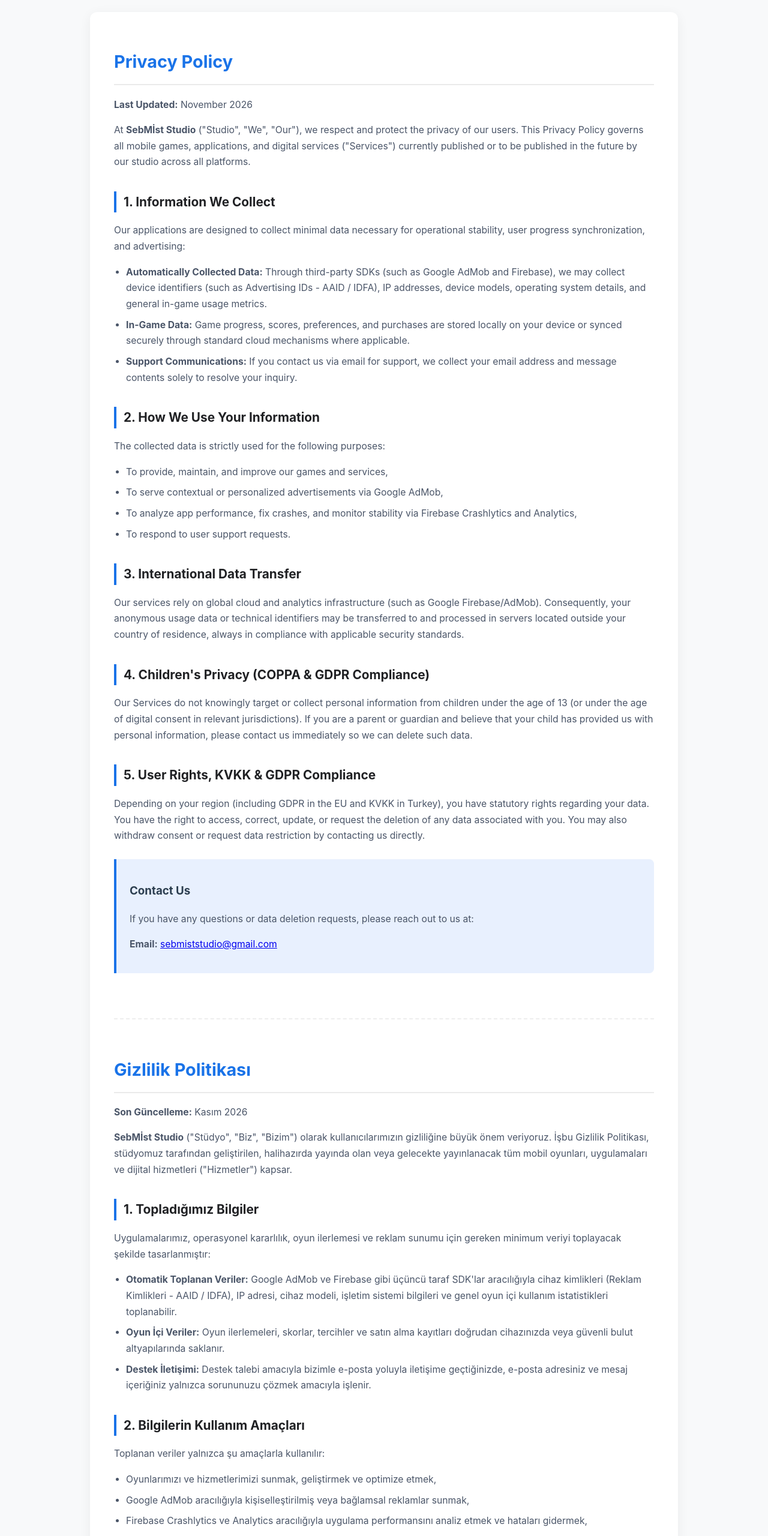
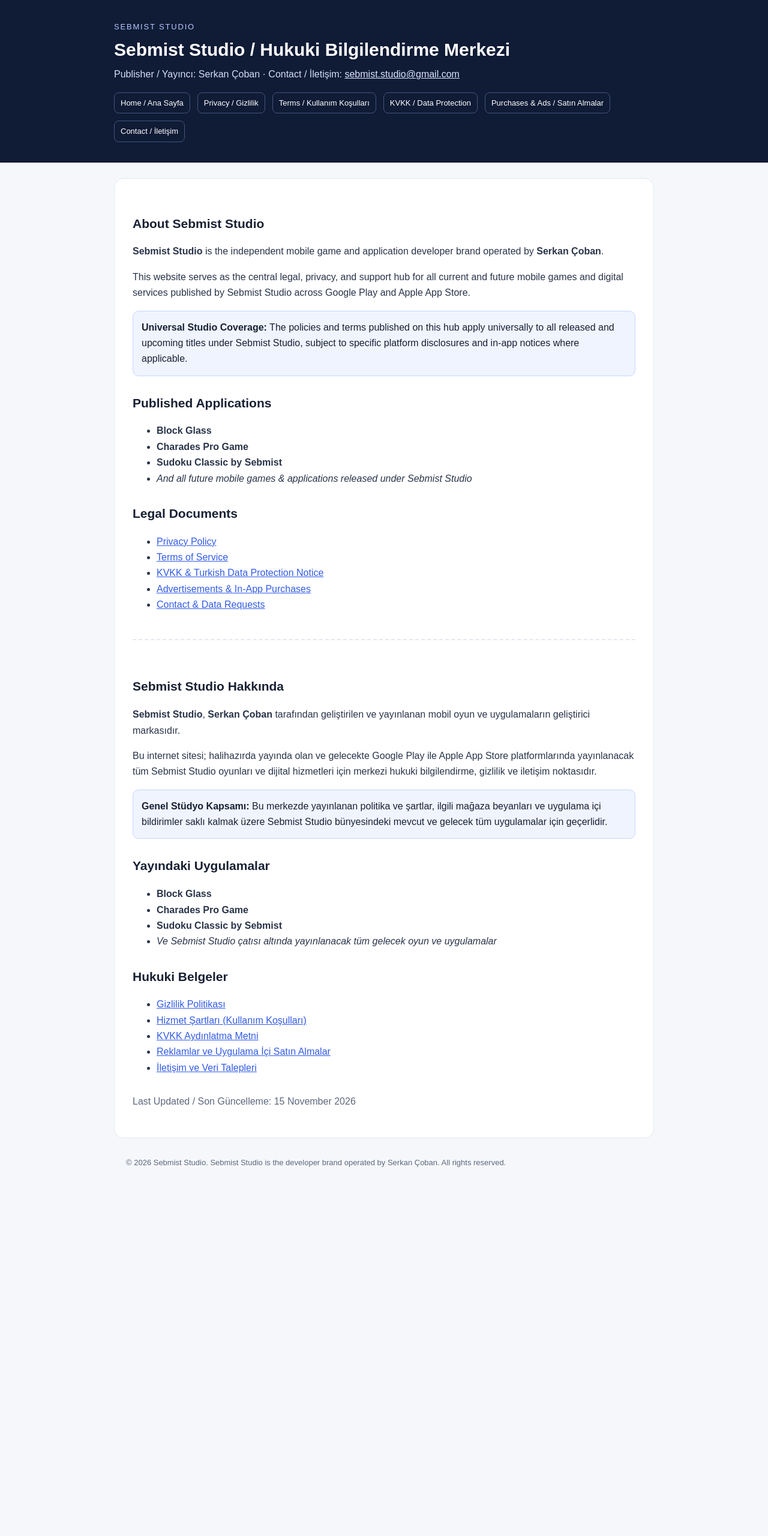
Before and after one commit to serata3434-prog/blockglass-site, a plain HTML site: page index.html in a window 1280 px wide. Shown: the top 2560 px of the page at 60% size. After the commit the page ends 1978 px from the top, so only its background shows below. Drawn offline with Linux system fonts and the light colour scheme.

Commit message:
Add files via upload

```diff
--- a/index.html
+++ b/index.html
@@ -1,109 +1,84 @@
-<!DOCTYPE html>
+<!doctype html>
 <html lang="en">
 <head>
-    <meta charset="UTF-8">
-    <meta name="viewport" content="width=device-width, initial-scale=1.0">
-    <title>SebMİst Studio - Privacy Policy / Gizlilik Politikası</title>
-    <style>
-        body { font-family: -apple-system, BlinkMacSystemFont, "Segoe UI", Roboto, sans-serif; line-height: 1.7; color: #2c3e50; background-color: #f8f9fa; margin: 0; padding: 20px; }
-        .container { max-width: 900px; margin: 0 auto; background: #ffffff; padding: 40px; border-radius: 12px; box-shadow: 0 4px 20px rgba(0,0,0,0.06); }
-        h1 { color: #1a73e8; border-bottom: 2px solid #eaeaea; padding-bottom: 12px; font-size: 1.8rem; }
-        h2 { color: #202124; margin-top: 35px; font-size: 1.3rem; border-left: 4px solid #1a73e8; padding-left: 12px; }
-        p, li { color: #4a5568; font-size: 0.98rem; }
-        ul { padding-left: 20px; margin-bottom: 20px; }
-        li { margin-bottom: 8px; }
-        .contact-box { background: #e8f0fe; border-left: 4px solid #1a73e8; padding: 18px 22px; margin: 25px 0; border-radius: 0 8px 8px 0; }
-        .lang-section { margin-bottom: 60px; border-bottom: 2px dashed #eee; padding-bottom: 50px; }
-        footer { text-align: center; margin-top: 50px; padding-top: 20px; border-top: 1px solid #eaeaea; font-size: 0.85rem; color: #718096; }
+<meta charset="utf-8">
+<meta name="viewport" content="width=device-width,initial-scale=1">
+<meta name="description" content="Sebmist Studio Official Legal Hub">
+<title>Sebmist Studio Legal Hub | Sebmist Studio</title>
+<style>:root{color-scheme:light;--bg:#f5f7fb;--ink:#172033;--muted:#5d687c;--line:#e3e8f0;--brand:#315be8}
+*{box-sizing:border-box}body{margin:0;background:var(--bg);color:var(--ink);font:16px/1.65 Arial,Helvetica,sans-serif}
+header{background:#101b36;color:#fff;padding:34px 20px}header .wrap,main,.foot{max-width:900px;margin:auto}
+.brand{font-size:13px;letter-spacing:.14em;text-transform:uppercase;color:#b8c8ff}
+h1{font-size:30px;line-height:1.2;margin:10px 0}header p{color:#d5def7;margin:8px 0 0}
+main{background:#fff;margin:26px auto;padding:30px;border:1px solid var(--line);border-radius:16px}
+h2{font-size:21px;margin:28px 0 8px}h3{font-size:17px;margin:20px 0 6px}
+p,li{color:#293449}a{color:var(--brand)}.notice{background:#f0f4ff;border:1px solid #c6d6ff;padding:14px;border-radius:10px}
+nav{display:flex;flex-wrap:wrap;gap:12px;margin-top:16px}nav a{color:#fff;text-decoration:none;border:1px solid #45557b;padding:6px 10px;border-radius:8px;font-size:13px}
+small,.muted{color:var(--muted)}footer{max-width:900px;margin:0 auto;padding:4px 20px 30px;color:var(--muted);font-size:13px}
+.lang{border-top:2px dashed var(--line);margin-top:44px;padding-top:32px}
 </style>
 </head>
 <body>
-<div class="container">
-
-    <!-- ENGLISH SECTION -->
-    <div class="lang-section">
-        <h1>Privacy Policy</h1>
-        <p><strong>Last Updated:</strong> November 2026</p>
-
-        <p>At <strong>SebMİst Studio</strong> ("Studio", "We", "Our"), we respect and protect the privacy of our users. This Privacy Policy governs all mobile games, applications, and digital services ("Services") currently published or to be published in the future by our studio across all platforms.</p>
-
-        <h2>1. Information We Collect</h2>
-        <p>Our applications are designed to collect minimal data necessary for operational stability, user progress synchronization, and advertising:</p>
+<header>
+  <div class="wrap">
+    <div class="brand">Sebmist Studio</div>
+    <h1>Sebmist Studio / Hukuki Bilgilendirme Merkezi</h1>
+    <p>Publisher / Yayıncı: Serkan Çoban · Contact / İletişim: <a style="color:#dbe5ff" href="mailto:sebmist.studio@gmail.com">sebmist.studio@gmail.com</a></p>
+    <nav>
+      <a href="index.html">Home / Ana Sayfa</a>
+      <a href="privacy-policy.html">Privacy / Gizlilik</a>
+      <a href="terms.html">Terms / Kullanım Koşulları</a>
+      <a href="kvkk.html">KVKK / Data Protection</a>
+      <a href="purchases.html">Purchases & Ads / Satın Almalar</a>
+      <a href="contact.html">Contact / İletişim</a>
+    </nav>
+  </div>
+</header>
+<main>
+  <section>
+    <h2>About Sebmist Studio</h2>
+<p><strong>Sebmist Studio</strong> is the independent mobile game and application developer brand operated by <strong>Serkan Çoban</strong>.</p>
+<p>This website serves as the central legal, privacy, and support hub for all current and future mobile games and digital services published by Sebmist Studio across Google Play and Apple App Store.</p>
+<div class="notice"><strong>Universal Studio Coverage:</strong> The policies and terms published on this hub apply universally to all released and upcoming titles under Sebmist Studio, subject to specific platform disclosures and in-app notices where applicable.</div>
+<h2>Published Applications</h2>
 <ul>
-            <li><strong>Automatically Collected Data:</strong> Through third-party SDKs (such as Google AdMob and Firebase), we may collect device identifiers (such as Advertising IDs - AAID / IDFA), IP addresses, device models, operating system details, and general in-game usage metrics.</li>
-            <li><strong>In-Game Data:</strong> Game progress, scores, preferences, and purchases are stored locally on your device or synced securely through standard cloud mechanisms where applicable.</li>
-            <li><strong>Support Communications:</strong> If you contact us via email for support, we collect your email address and message contents solely to resolve your inquiry.</li>
+  <li><strong>Block Glass</strong></li>
+  <li><strong>Charades Pro Game</strong></li>
+  <li><strong>Sudoku Classic by Sebmist</strong></li>
+  <li><em>And all future mobile games & applications released under Sebmist Studio</em></li>
 </ul>
-
-        <h2>2. How We Use Your Information</h2>
-        <p>The collected data is strictly used for the following purposes:</p>
+<h2>Legal Documents</h2>
 <ul>
-            <li>To provide, maintain, and improve our games and services,</li>
-            <li>To serve contextual or personalized advertisements via Google AdMob,</li>
-            <li>To analyze app performance, fix crashes, and monitor stability via Firebase Crashlytics and Analytics,</li>
-            <li>To respond to user support requests.</li>
+  <li><a href="privacy-policy.html">Privacy Policy</a></li>
+  <li><a href="terms.html">Terms of Service</a></li>
+  <li><a href="kvkk.html">KVKK & Turkish Data Protection Notice</a></li>
+  <li><a href="purchases.html">Advertisements & In-App Purchases</a></li>
+  <li><a href="contact.html">Contact & Data Requests</a></li>
 </ul>
-
-        <h2>3. International Data Transfer</h2>
-        <p>Our services rely on global cloud and analytics infrastructure (such as Google Firebase/AdMob). Consequently, your anonymous usage data or technical identifiers may be transferred to and processed in servers located outside your country of residence, always in compliance with applicable security standards.</p>
-
-        <h2>4. Children's Privacy (COPPA & GDPR Compliance)</h2>
-        <p>Our Services do not knowingly target or collect personal information from children under the age of 13 (or under the age of digital consent in relevant jurisdictions). If you are a parent or guardian and believe that your child has provided us with personal information, please contact us immediately so we can delete such data.</p>
-
-        <h2>5. User Rights, KVKK & GDPR Compliance</h2>
-        <p>Depending on your region (including GDPR in the EU and KVKK in Turkey), you have statutory rights regarding your data. You have the right to access, correct, update, or request the deletion of any data associated with you. You may also withdraw consent or request data restriction by contacting us directly.</p>
-
-        <div class="contact-box">
-            <h3>Contact Us</h3>
-            <p>If you have any questions or data deletion requests, please reach out to us at:</p>
-            <p><strong>Email:</strong> <a href="mailto:sebmiststudio@gmail.com">sebmiststudio@gmail.com</a></p>
-        </div>
-    </div>
-
-    <!-- TURKISH SECTION -->
-    <div>
-        <h1>Gizlilik Politikası</h1>
-        <p><strong>Son Güncelleme:</strong> Kasım 2026</p>
-
-        <p><strong>SebMİst Studio</strong> ("Stüdyo", "Biz", "Bizim") olarak kullanıcılarımızın gizliliğine büyük önem veriyoruz. İşbu Gizlilik Politikası, stüdyomuz tarafından geliştirilen, halihazırda yayında olan veya gelecekte yayınlanacak tüm mobil oyunları, uygulamaları ve dijital hizmetleri ("Hizmetler") kapsar.</p>
-
-        <h2>1. Topladığımız Bilgiler</h2>
-        <p>Uygulamalarımız, operasyonel kararlılık, oyun ilerlemesi ve reklam sunumu için gereken minimum veriyi toplayacak şekilde tasarlanmıştır:</p>
+  </section>
+  <section class="lang">
+    <h2>Sebmist Studio Hakkında</h2>
+<p><strong>Sebmist Studio</strong>, <strong>Serkan Çoban</strong> tarafından geliştirilen ve yayınlanan mobil oyun ve uygulamaların geliştirici markasıdır.</p>
+<p>Bu internet sitesi; halihazırda yayında olan ve gelecekte Google Play ile Apple App Store platformlarında yayınlanacak tüm Sebmist Studio oyunları ve dijital hizmetleri için merkezi hukuki bilgilendirme, gizlilik ve iletişim noktasıdır.</p>
+<div class="notice"><strong>Genel Stüdyo Kapsamı:</strong> Bu merkezde yayınlanan politika ve şartlar, ilgili mağaza beyanları ve uygulama içi bildirimler saklı kalmak üzere Sebmist Studio bünyesindeki mevcut ve gelecek tüm uygulamalar için geçerlidir.</div>
+<h2>Yayındaki Uygulamalar</h2>
 <ul>
-            <li><strong>Otomatik Toplanan Veriler:</strong> Google AdMob ve Firebase gibi üçüncü taraf SDK'lar aracılığıyla cihaz kimlikleri (Reklam Kimlikleri - AAID / IDFA), IP adresi, cihaz modeli, işletim sistemi bilgileri ve genel oyun içi kullanım istatistikleri toplanabilir.</li>
-            <li><strong>Oyun İçi Veriler:</strong> Oyun ilerlemeleri, skorlar, tercihler ve satın alma kayıtları doğrudan cihazınızda veya güvenli bulut altyapılarında saklanır.</li>
-            <li><strong>Destek İletişimi:</strong> Destek talebi amacıyla bizimle e-posta yoluyla iletişime geçtiğinizde, e-posta adresiniz ve mesaj içeriğiniz yalnızca sorununuzu çözmek amacıyla işlenir.</li>
+  <li><strong>Block Glass</strong></li>
+  <li><strong>Charades Pro Game</strong></li>
+  <li><strong>Sudoku Classic by Sebmist</strong></li>
+  <li><em>Ve Sebmist Studio çatısı altında yayınlanacak tüm gelecek oyun ve uygulamalar</em></li>
 </ul>
-
-        <h2>2. Bilgilerin Kullanım Amaçları</h2>
-        <p>Toplanan veriler yalnızca şu amaçlarla kullanılır:</p>
+<h2>Hukuki Belgeler</h2>
 <ul>
-            <li>Oyunlarımızı ve hizmetlerimizi sunmak, geliştirmek ve optimize etmek,</li>
-            <li>Google AdMob aracılığıyla kişiselleştirilmiş veya bağlamsal reklamlar sunmak,</li>
-            <li>Firebase Crashlytics ve Analytics aracılığıyla uygulama performansını analiz etmek ve hataları gidermek,</li>
-            <li>Kullanıcı destek taleplerine yanıt vermek.</li>
+  <li><a href="privacy-policy.html">Gizlilik Politikası</a></li>
+  <li><a href="terms.html">Hizmet Şartları (Kullanım Koşulları)</a></li>
+  <li><a href="kvkk.html">KVKK Aydınlatma Metni</a></li>
+  <li><a href="purchases.html">Reklamlar ve Uygulama İçi Satın Almalar</a></li>
+  <li><a href="contact.html">İletişim ve Veri Talepleri</a></li>
 </ul>
-
-        <h2>3. Uluslararası Veri Aktarımı</h2>
-        <p>Uygulamalarımız küresel bulut ve analitik altyapıları (Google Firebase/AdMob vb.) kullandığından, teknik verileriniz ve anonim kullanım istatistikleriniz ülkeniz dışındaki sunuculara aktarılabilir ve işlenebilir; bu süreçte veri güvenliği standartlarına tam uyum sağlanır.</p>
-
-        <h2>4. Çocukların Gizliliği (COPPA ve GDPR Uyumluluğu)</h2>
-        <p>Hizmetlerimiz, 13 yaş altı çocuklardan (veya ilgili yargı bölgelerindeki dijital rıza yaş sınırının altındakilerden) bilerek kişisel veri toplamaz. Bir ebeveyn veya vasi iseniz ve çocuğunuzun bize veri sağladığını düşünüyorsanız, verilerin silinmesi için bizimle iletişime geçebilirsiniz.</p>
-
-        <h2>5. Kullanıcı Hakları, KVKK ve GDPR</h2>
-        <p>Türkiye'deki KVKK ve Avrupa Birliği GDPR düzenlemeleri başta olmak üzere, yasal haklarınız kapsamında verilerinize erişme, düzeltme, güncelleme veya silinmesini talep etme hakkına sahipsiniz. Veri silme veya bilgi talepleriniz için bizimle doğrudan iletişime geçebilirsiniz.</p>
-
-        <div class="contact-box">
-            <h3>İletişim</h3>
-            <p>Gizlilik Politikası veya veri silme talepleriniz için bizimle şu adresten iletişime geçebilirsiniz:</p>
-            <p><strong>E-posta:</strong> <a href="mailto:sebmiststudio@gmail.com">sebmiststudio@gmail.com</a></p>
-        </div>
-    </div>
-
-    <footer>
-        <p>&copy; 2026 SebMİst Studio. All rights reserved.</p>
-    </footer>
-
-</div>
+  </section>
+  <p class="muted" style="margin-top:30px;">Last Updated / Son Güncelleme: 15 November 2026</p>
+</main>
+<footer>© 2026 Sebmist Studio. Sebmist Studio is the developer brand operated by Serkan Çoban. All rights reserved.</footer>
 </body>
 </html>
```
Also changed, not shown: contact.html (added, +72 -0 lines), kvkk.html (added, +68 -0 lines), privacy-policy.html (added, +86 -0 lines), purchases.html (added, +64 -0 lines), terms.html (added, +74 -0 lines). Lines whose indentation alone changed are shown as unchanged.
